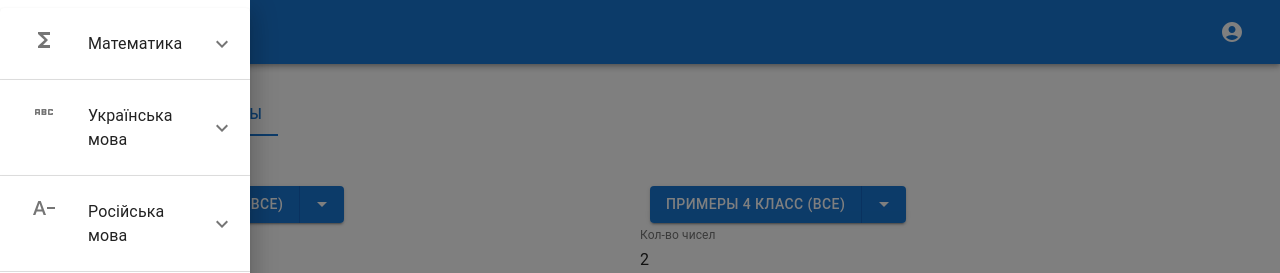
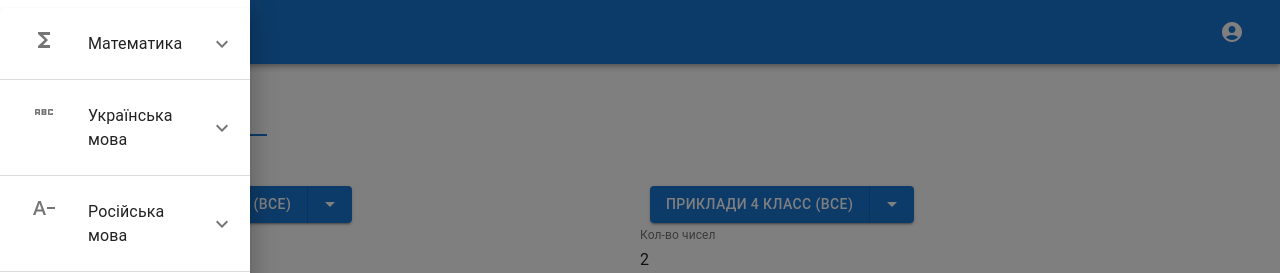
Before and after one commit to IgorKravtsov/kids_learning, a React (Create React App) app: page /math/sums in a window 1280 px wide. Shown: the top 273 px of the page. Built offline with nearby package versions, Linux system fonts and the light colour scheme.

Commit message:
changed lang to ukr everywhere

```diff
--- a/src/pages/Math/books/Books.tsx
+++ b/src/pages/Math/books/Books.tsx
@@ -8,7 +8,7 @@ const MathBooks: React.FC = (): React.ReactElement => {
   const mathBook2Form = schoolBooks2Form.find(book => book.name === 'Математика')
   const mathBook4Form = schoolBooks4Form.find(book => book.name === 'Математика')
   return (
-    <Grid container spacing={2}>
+    <Grid container spacing={2} justifyContent='space-between' style={{ paddingBottom: '60px' }}>
       {mathBook2Form && (
         <Grid item xs={6}>
           <SchoolCard book={mathBook2Form} form={2} />
--- a/src/pages/Math/sums/Sums.tsx
+++ b/src/pages/Math/sums/Sums.tsx
@@ -141,7 +141,7 @@ const Sums: React.FC = (): React.ReactElement => {
       <Grid container alignItems='center' className={styles.btn_container}>
         <Grid item xs={6}>
           <MenuButton onClick={handleClick2Form} options={mathOperations2Form} setCurrentOption={setCurrSumsType2Form}>
-            Примеры 2 класс ({currSumsType2Form})
+            Приклади 2 класс ({currSumsType2Form})
           </MenuButton>
 
           <Grid item xs={8} className={classes.depthLevel}>
@@ -163,7 +163,7 @@ const Sums: React.FC = (): React.ReactElement => {
 
         <Grid item xs={6}>
           <MenuButton onClick={handleClick4Form} options={mathOperations} setCurrentOption={setCurrSumsType4Form} className={classes.menuButton}>
-            Примеры 4 класс ({currSumsType4Form})
+            Приклади 4 класс ({currSumsType4Form})
           </MenuButton>
 
           <Grid item xs={8} className={classes.depthLevel}>
--- a/src/subjects.tsx
+++ b/src/subjects.tsx
@@ -25,8 +25,8 @@ export const subjects: MenuItem[] = [
     icon: <MathIcon />,
     link: RouteNames.MATH,
     items: [
-      { id: Math.random().toString(36).substring(2, 7), name: 'Учебники', icon: <BookIcon />, link: BookRoutes.MATH },
-      { id: Math.random().toString(36).substring(2, 7), name: 'Примеры', icon: <SumsIcon />, link: MathRoutes.SUMS },
+      { id: Math.random().toString(36).substring(2, 7), name: 'Книги', icon: <BookIcon />, link: BookRoutes.MATH },
+      { id: Math.random().toString(36).substring(2, 7), name: 'Приклади', icon: <SumsIcon />, link: MathRoutes.SUMS },
     ],
   },
   {
```
